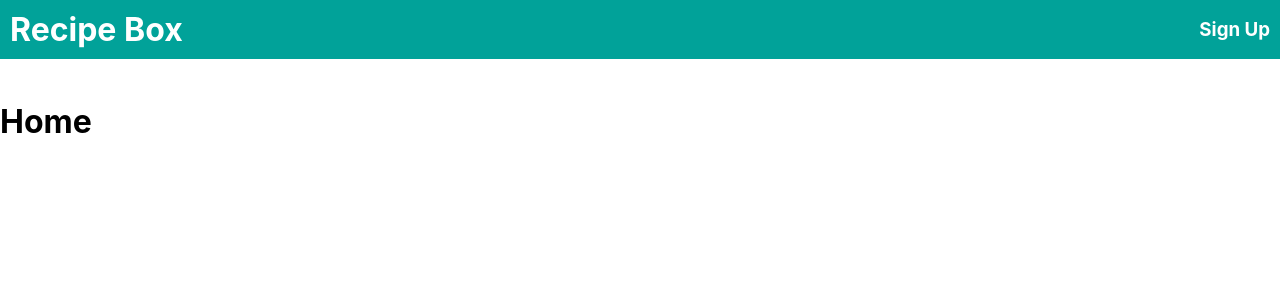
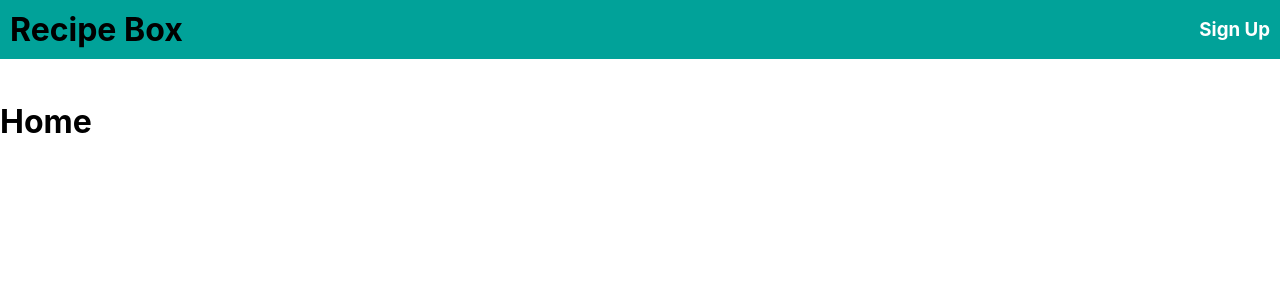
Before and after one commit to ajarvis3/recipe-box, a React (Create React App) app: page / in a window 1280 px wide. In both pictures the pointer is over the link "Recipe Box". Shown: the top 300 px of the page. Built offline with nearby package versions, Linux system fonts and the light colour scheme.

Commit message:
Change Header Link Color on Hover

```diff
--- a/src/common/Header.css
+++ b/src/common/Header.css
@@ -17,6 +17,11 @@
     color: white;
 }
 
+.headerLink:hover {
+    color: black;
+    transition-duration: .5s;
+}
+
 .appName {
     left: 0px;
     margin: 0px;
```
